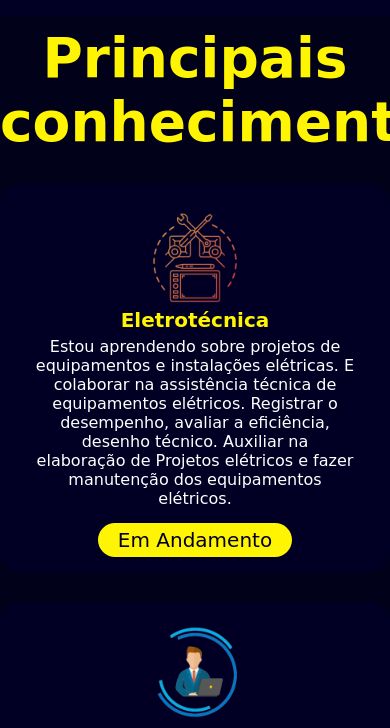
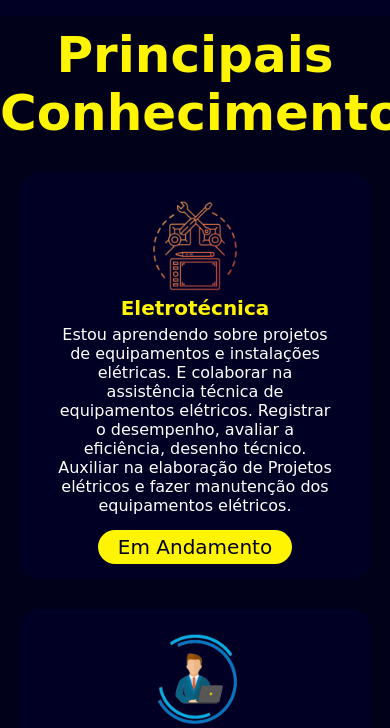
Before and after one commit to Michaeleduardoo/Ana-Portfolio, a plain HTML site: page index.html in a window 390 px wide. Shown: the part 1817-2545 px from the top of the page. Drawn offline with nearby package versions, Linux system fonts and the light colour scheme; a web font is replaced by a local one.

Commit message:
Ajuste HTML E CSS

```diff
--- a/index.html
+++ b/index.html
@@ -92,7 +92,7 @@
         </section>
 
         <div class="box" id="conhecimento">
-            <h3>Principais conhecimento</h3>
+            <h3>Principais Conhecimentos</h3>
 
             <div class="card-principal">
                 <div class="card">
--- a/style.css
+++ b/style.css
@@ -223,14 +223,13 @@ h6 {
 
 .card-principal {
     display: flex;
-    justify-content: space-between;
+    justify-content: space-around;
     align-items: center;
     padding: 50px;
 }
 
 .card {
     background-color: #010024;
-    height: 460px;
     width: 335px;
     border-radius: 20px;
     padding: 20px 35px;
@@ -463,6 +462,10 @@ span a {
 
     .card {
         height: 100%;
-        width: 100%;
+        width: 90%;
+    }
+
+    .box h3{
+        font-size: 50px;
     }
 }
```
